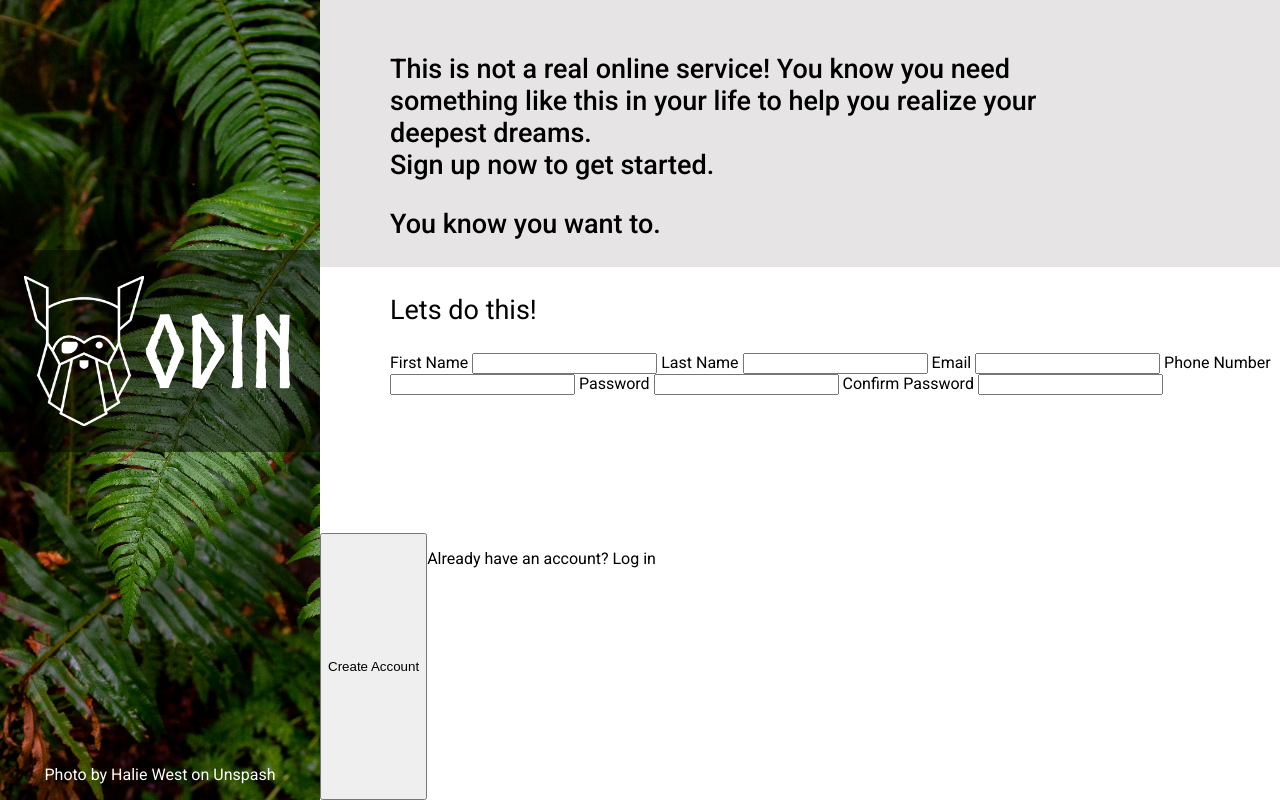
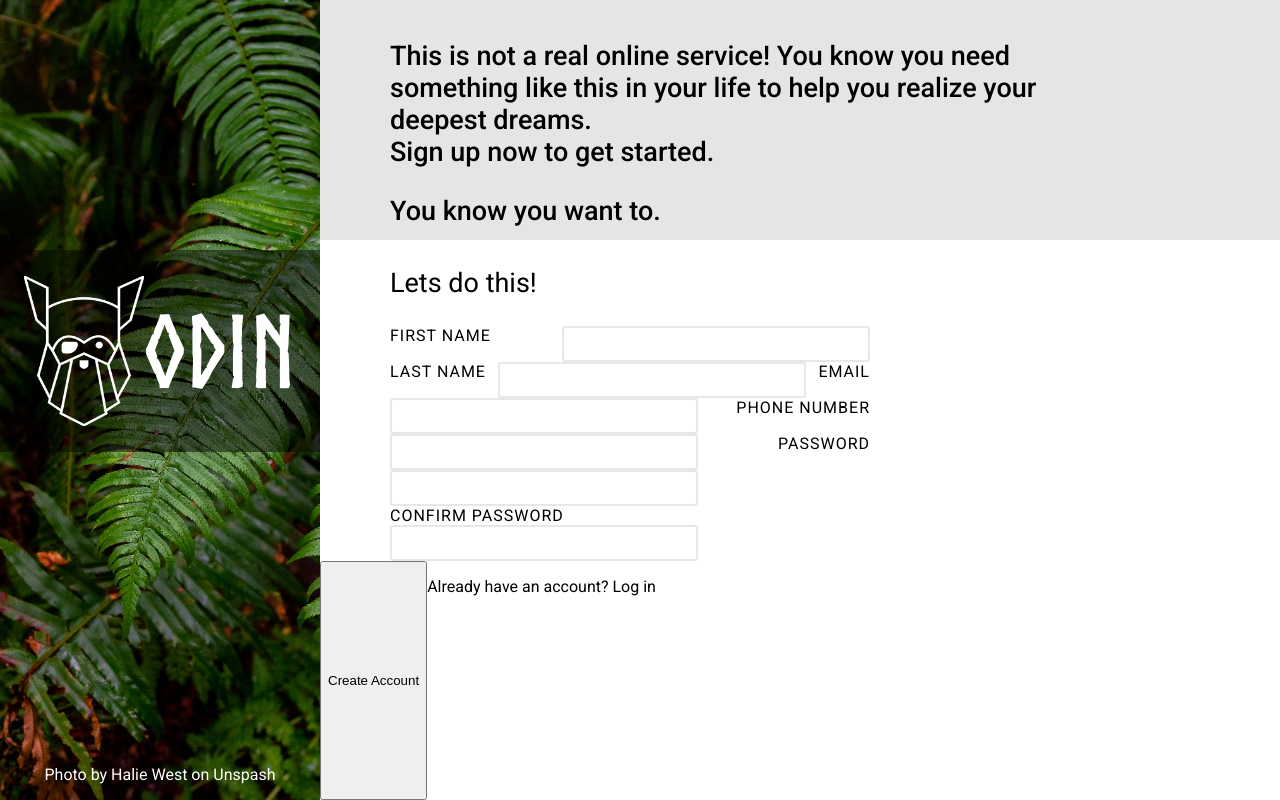
Before and after one commit to joackimgr/loginForm, a plain HTML site: page index.html in a window 1280 px wide. Shown: the top 800 px of the page. Drawn offline with Linux system fonts and the light colour scheme.

Commit message:
Added styling to the form section

```diff
--- a/styles.css
+++ b/styles.css
@@ -88,6 +88,33 @@
     font-size: 27px;
 }
 
+label {
+    text-transform: uppercase;
+    letter-spacing: 1px;
+}
+
+form {
+    display: flex;
+    justify-content: space-between;
+    flex-wrap: wrap;
+    width: 50%;
+    flex: 1;
+}
+
+form input {
+    height: 30px;
+    border-color: #E5E7EB;
+    border-style: solid;
+    border-radius: 3px;
+    width: 300px;
+}
+
+.formField {
+    display: flex;
+    flex-direction: column;
+    gap: 5px;
+}
+
 .createAcc {
     display: flex;
     flex: 1;
```
